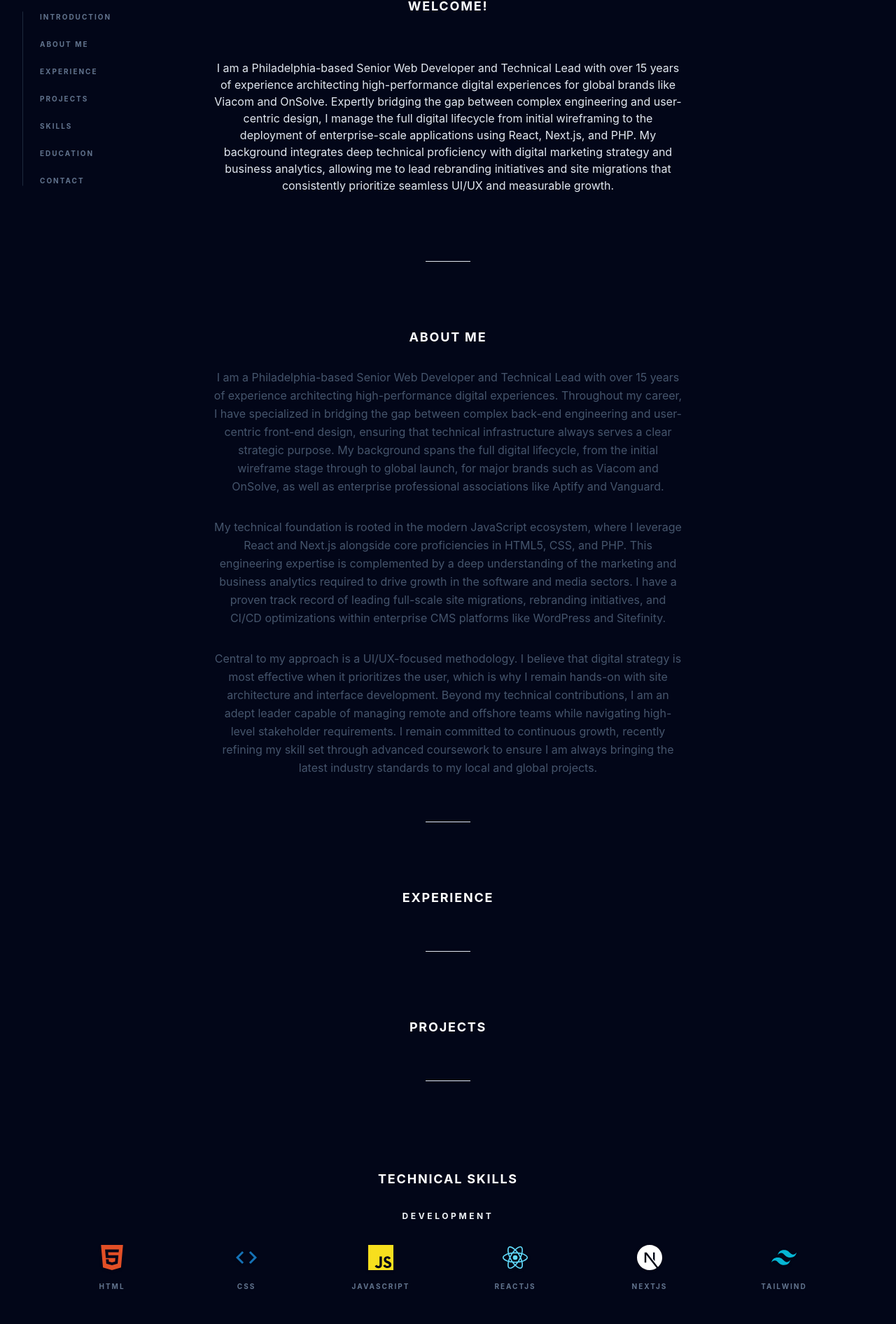
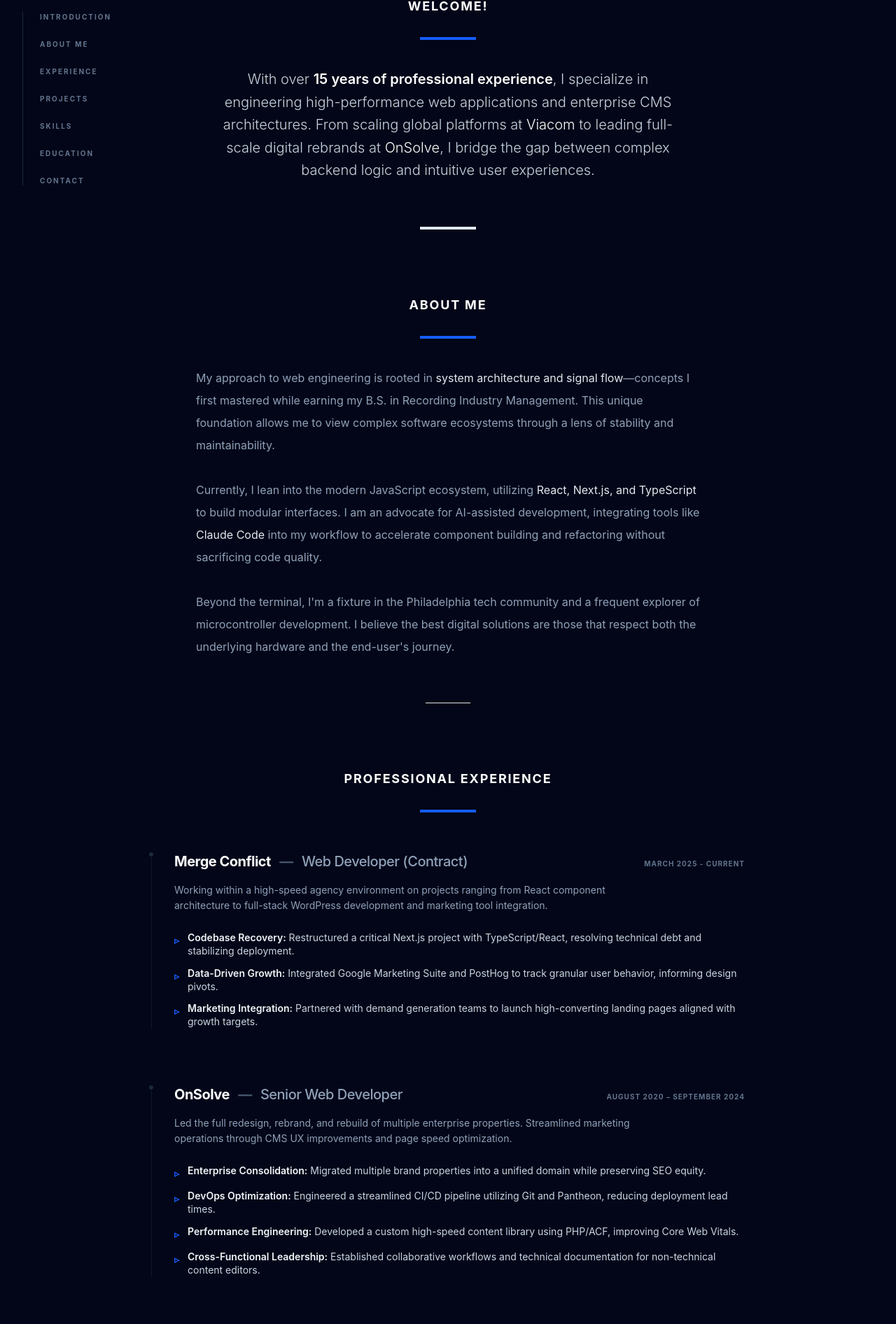
Before and after one commit to ramckinney86/portfolio-app, a React (Vite) app in the folder portfolio-app/: page / in a window 1280 px wide. Shown: the part 259-2151 px from the top of the page at 70% size. Built offline with nearby package versions, Linux system fonts and the light colour scheme; the HTML template or start-up script is replaced by a standard one.

Commit message:
added Experience section

```diff
--- a/portfolio-app/src/App.jsx
+++ b/portfolio-app/src/App.jsx
@@ -1,6 +1,7 @@
 import About from './components/About';
 import Contact from './components/Contact';
 import Education from './components/Education';
+import Experience from './components/Experience';
 import React from 'react';
 import Header from './components/Header';
 import Footer from './components/Footer';
@@ -27,15 +28,21 @@ function App() {
         {/* Introduction */}
         <section id="intro" className="max-w-3xl mx-auto px-6 py-12">
           <h2 className='text-2xl font-bold text-center mb-8 text-white uppercase tracking-widest text-[18px]'>Welcome!</h2>
+          <div className="mt-8 flex justify-center">
+            <div className="w-20 h-1 bg-blue-600 mb-10"></div>
+          </div>
           <Intro />
           <div className="mt-16 flex justify-center">
-            <div className="h-px w-16 bg-slate-200"></div>
+            <div className="w-20 h-1 bg-slate-200"></div>
           </div>
         </section>
 
         {/* About/Bio */}
         <section id="about" className="max-w-3xl mx-auto px-6 py-12">
           <h2 className='text-2xl font-bold text-center mb-8 text-white uppercase tracking-widest text-[18px]'>About Me</h2>
+          <div className="mt-8 flex justify-center">
+            <div className="w-20 h-1 bg-blue-600 mb-10"></div>
+          </div>
           <About />
           <div className="mt-16 flex justify-center">
             <div className="h-px w-16 bg-slate-200"></div>
@@ -44,7 +51,11 @@ function App() {
 
         {/* Experience */}
         <section id="experience" className="max-w-5xl mx-auto px-6 py-12">
-          <h2 className='text-2xl font-bold text-center mb-8 text-white uppercase tracking-widest text-[18px]'>Experience</h2>
+          <h2 className='text-2xl font-bold text-center mb-8 text-white uppercase tracking-widest text-[18px]'>Professional Experience</h2>
+          <div className="mt-8 flex justify-center">
+            <div className="w-20 h-1 bg-blue-600 mb-2"></div>
+          </div>
+          <Experience />
           <div className="mt-16 flex justify-center">
             <div className="h-px w-16 bg-slate-200"></div>
           </div>
@@ -53,6 +64,9 @@ function App() {
         {/* Projects */}
         <section id="projects" className="max-w-5xl mx-auto px-6 py-12">
           <h2 className='text-2xl font-bold text-center mb-8 text-white uppercase tracking-widest text-[18px]'>Projects</h2>
+          <div className="mt-8 flex justify-center">
+            <div className="w-20 h-1 bg-blue-600 mb-10"></div>
+          </div>
           <div className="mt-16 flex justify-center">
             <div className="h-px w-16 bg-slate-200"></div>
           </div>
@@ -64,7 +78,9 @@ function App() {
             <h2 className="text-2xl font-bold text-center mb-8 text-white uppercase tracking-widest text-[18px]">
               Technical Skills
             </h2>
-
+            <div className="mt-8 flex justify-center">
+              <div className="w-20 h-1 bg-blue-600 mb-10"></div>
+            </div>
             <div className="space-y-24">
               <div>
                 <h3 className="text-center text-slate-100 text-[12px] font-bold uppercase tracking-[0.3em] mb-8">
@@ -108,6 +124,9 @@ function App() {
         {/* Education */}
         <section id="education" className="py-20">
           <h2 className='text-2xl font-bold text-center mb-8 text-white uppercase tracking-widest text-[18px]'>Education</h2>
+          <div className="mt-8 flex justify-center">
+            <div className="w-20 h-1 bg-blue-600 mb-10"></div>
+          </div>
           <Education />
           <div className="mt-16 flex justify-center">
             <div className="h-px w-16 bg-slate-200"></div>
@@ -117,6 +136,9 @@ function App() {
         {/* Contact */}
         <section id="contact" className="py-20">
           <h2 className='text-2xl font-bold text-center mb-8 text-white uppercase tracking-widest text-[18px]'>Contact</h2>
+          <div className="mt-8 flex justify-center">
+            <div className="w-20 h-1 bg-blue-600 mb-10"></div>
+          </div>
           <Contact />
         </section>
       </main>
--- a/portfolio-app/src/components/About.jsx
+++ b/portfolio-app/src/components/About.jsx
@@ -2,24 +2,23 @@ import React from 'react';
 
 const About = () => {
   return (
-    <section className="max-w-3xl mx-auto px-6 text-center">
-      <div className="space-y-8">
-        {/* Primary Summary */}
-        <p className="text-slate-600 text-sm md:text-base leading-relaxed max-w-2xl mx-auto">
-          I am a Philadelphia-based Senior Web Developer and Technical Lead with over 15 years of experience architecting high-performance digital experiences. Throughout my career, I have specialized in bridging the gap between complex back-end engineering and user-centric front-end design, ensuring that technical infrastructure always serves a clear strategic purpose. My background spans the full digital lifecycle, from the initial wireframe stage through to global launch, for major brands such as Viacom and OnSolve, as well as enterprise professional associations like Aptify and Vanguard.
+    <div className="max-w-3xl mx-auto">
+      <div className="space-y-8 text-slate-400 text-sm md:text-base leading-loose">
+        <p>
+          My approach to web engineering is rooted in <span className="text-slate-200">system architecture and signal flow</span>—concepts I first mastered while earning my B.S. in Recording Industry Management. This unique foundation allows me to view complex software ecosystems through a lens of stability and maintainability.
         </p>
 
-        {/* Professional History & Focus */}
-        <p className="text-slate-600 text-sm md:text-base leading-relaxed max-w-2xl mx-auto">
-          My technical foundation is rooted in the modern JavaScript ecosystem, where I leverage React and Next.js alongside core proficiencies in HTML5, CSS, and PHP. This engineering expertise is complemented by a deep understanding of the marketing and business analytics required to drive growth in the software and media sectors. I have a proven track record of leading full-scale site migrations, rebranding initiatives, and CI/CD optimizations within enterprise CMS platforms like WordPress and Sitefinity.
+        <p>
+          Currently, I lean into the modern JavaScript ecosystem, utilizing <span className="text-slate-200">React, Next.js, and TypeScript</span> to build modular interfaces. I am an advocate for AI-assisted development, integrating tools like
+          <span className="text-slate-200"> Claude Code</span> into my workflow to accelerate component building
+          and refactoring without sacrificing code quality.
         </p>
 
-        {/* Specialized Interests */}
-        <p className="text-slate-600 text-sm md:text-base leading-relaxed max-w-2xl mx-auto">
-          Central to my approach is a UI/UX-focused methodology. I believe that digital strategy is most effective when it prioritizes the user, which is why I remain hands-on with site architecture and interface development. Beyond my technical contributions, I am an adept leader capable of managing remote and offshore teams while navigating high-level stakeholder requirements. I remain committed to continuous growth, recently refining my skill set through advanced coursework to ensure I am always bringing the latest industry standards to my local and global projects.
+        <p>
+          Beyond the terminal, I'm a fixture in the Philadelphia tech community and a frequent explorer of microcontroller development. I believe the best digital solutions are those that respect both the underlying hardware and the end-user's journey.
         </p>
       </div>
-    </section>
+    </div>
   );
 };
 
--- /dev/null
+++ b/portfolio-app/src/components/Experience.jsx
@@ -0,0 +1,44 @@
+import React from 'react';
+import { jobs } from '../data/experienceData'; // Clean import
+
+const Experience = () => {
+  return (
+    <div className="max-w-4xl mx-auto px-6 py-12">
+      <div className="space-y-20">
+        {jobs.map((job, index) => (
+          <div key={`${job.company}-${index}`} className="relative pl-8 border-l border-slate-900 hover:border-blue-600 transition-colors duration-500">
+            {/* Timeline Dot */}
+            <div className="absolute -left-[5px] top-0 w-2 h-2 rounded-full bg-slate-800 border border-slate-950"></div>
+
+            <div className="flex flex-col md:flex-row md:items-baseline justify-between mb-4">
+              <h3 className="text-xl font-bold text-white tracking-tight">
+                {job.company} <span className="text-slate-600 mx-2">—</span> <span className="text-slate-400 font-medium">{job.role}</span>
+              </h3>
+              <span className="text-[10px] font-bold uppercase tracking-widest text-slate-500 mt-1 md:mt-0">
+                {job.period}
+              </span>
+            </div>
+
+            <p className="text-slate-400 text-sm leading-relaxed mb-6 max-w-2xl">
+              {job.description}
+            </p>
+
+            <div className="grid grid-cols-1 gap-3">
+              {job.accomplishments.map((item, i) => (
+                <div key={i} className="flex gap-3 text-sm">
+                  <span className="text-blue-600 font-bold mt-1">▹</span>
+                  <p className="text-slate-300 leading-snug">
+                    <span className="text-slate-100 font-semibold">{item.split(':')[0]}:</span>
+                    {item.split(':')[1]}
+                  </p>
+                </div>
+              ))}
+            </div>
+          </div>
+        ))}
+      </div>
+    </div>
+  );
+};
+
+export default Experience;
--- a/portfolio-app/src/components/Introduction.jsx
+++ b/portfolio-app/src/components/Introduction.jsx
@@ -2,11 +2,15 @@ import React from 'react';
 
 const Intro = () => {
   return (
-    <section className="max-w-3xl mx-auto px-6 py-8 text-center">
-      <div className="space-y-8">
-        <p>I am a Philadelphia-based Senior Web Developer and Technical Lead with over 15 years of experience architecting high-performance digital experiences for global brands like Viacom and OnSolve. Expertly bridging the gap between complex engineering and user-centric design, I manage the full digital lifecycle from initial wireframing to the deployment of enterprise-scale applications using React, Next.js, and PHP. My background integrates deep technical proficiency with digital marketing strategy and business analytics, allowing me to lead rebranding initiatives and site migrations that consistently prioritize seamless UI/UX and measurable growth.</p>
-      </div>
-    </section>
+    <div className="max-w-4xl mx-auto flex flex-col items-center text-center">
+      <p className="text-slate-300 text-lg md:text-xl leading-relaxed font-light max-w-2xl">
+        With over <span className="text-white font-semibold">15 years of professional experience</span>,
+        I specialize in engineering high-performance web applications and enterprise CMS architectures.
+        From scaling global platforms at <span className="text-white">Viacom</span> to leading full-scale
+        digital rebrands at <span className="text-white">OnSolve</span>, I bridge the gap between
+        complex backend logic and intuitive user experiences.
+      </p>
+    </div>
   );
 };
 
--- /dev/null
+++ b/portfolio-app/src/data/experienceData.js
@@ -0,0 +1,62 @@
+export const jobs = [
+  {
+    company: "Merge Conflict",
+    role: "Web Developer (Contract)",
+    location: "NYC / Remote",
+    period: "March 2025 - Current",
+    description: "Working within a high-speed agency environment on projects ranging from React component architecture to full-stack WordPress development and marketing tool integration.",
+    accomplishments: [
+    "Codebase Recovery: Restructured a critical Next.js project with TypeScript/React, resolving technical debt and stabilizing deployment.",
+    "Data-Driven Growth: Integrated Google Marketing Suite and PostHog to track granular user behavior, informing design pivots.",
+    "Marketing Integration: Partnered with demand generation teams to launch high-converting landing pages aligned with growth targets."
+    ]
+},
+{
+    company: "OnSolve",
+    role: "Senior Web Developer",
+    location: "Atlanta / Remote",
+    period: "August 2020 – September 2024",
+    description: "Led the full redesign, rebrand, and rebuild of multiple enterprise properties. Streamlined marketing operations through CMS UX improvements and page speed optimization.",
+    accomplishments: [
+    "Enterprise Consolidation: Migrated multiple brand properties into a unified domain while preserving SEO equity.",
+    "DevOps Optimization: Engineered a streamlined CI/CD pipeline utilizing Git and Pantheon, reducing deployment lead times.",
+    "Performance Engineering: Developed a custom high-speed content library using PHP/ACF, improving Core Web Vitals.",
+    "Cross-Functional Leadership: Established collaborative workflows and technical documentation for non-technical content editors."
+    ]
+},
+{
+    company: "Viacom",
+    role: "Senior Developer (Catalyst)",
+    location: "New York, NY",
+    period: "May 2016 - January 2020",
+    description: "Served as the lead technical resource within Catalyst, an internal creative agency. Scoped and executed high-impact projects for global channel brands.",
+    accomplishments: [
+    "Internal Agency Lead: Managed end-to-end web strategy for internal channel brands from wireframe to international launch.",
+    "Large-Scale PM: Directed an external agency in the 8-month development of a social media app for 10,000+ employees.",
+    "Executive Presentation: Created and presented technical roadmaps to SVP-level stakeholders.",
+    "Mentorship: Spearheaded onboarding for new developers and provided leadership for freelance teams and interns."
+    ]
+},
+{
+    company: "Aptify",
+    role: "Technical Analyst",
+    location: "Chicago, IL",
+    period: "November 2012 - May 2016",
+    description: "Collaborated with the consultant team in a client-facing role to modernize SaaS web controls and enhance front-end UI/UX.",
+    accomplishments: [
+    "SaaS Modernization: Transitioned legacy web controls to be fully responsive and HTML5 compliant.",
+    "Full-Stack Contribution: Developed custom ASP.NET (VB) controls integrated into core product functionality."
+    ]
+},
+{
+    company: "Vanguard Technology",
+    role: "Lead Client Service Technician",
+    location: "Chicago, IL",
+    period: "August 2011 - Nov 2012",
+    description: "Focused on site redesigns, content migration, and information architecture for the professional association sector.",
+    accomplishments: [
+    "Sitefinity Development: Developed a modular .NET widget toolbox to accelerate client launches.",
+    "Innovation: Pioneered the company’s first mobile-responsive design offerings through business analytics and discovery."
+    ]
+}
+];
```
